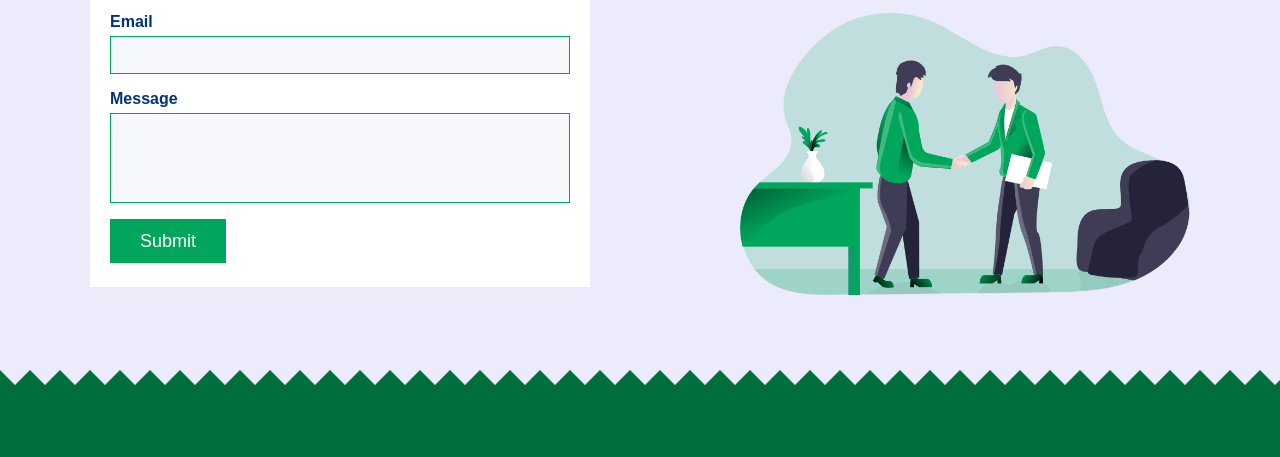
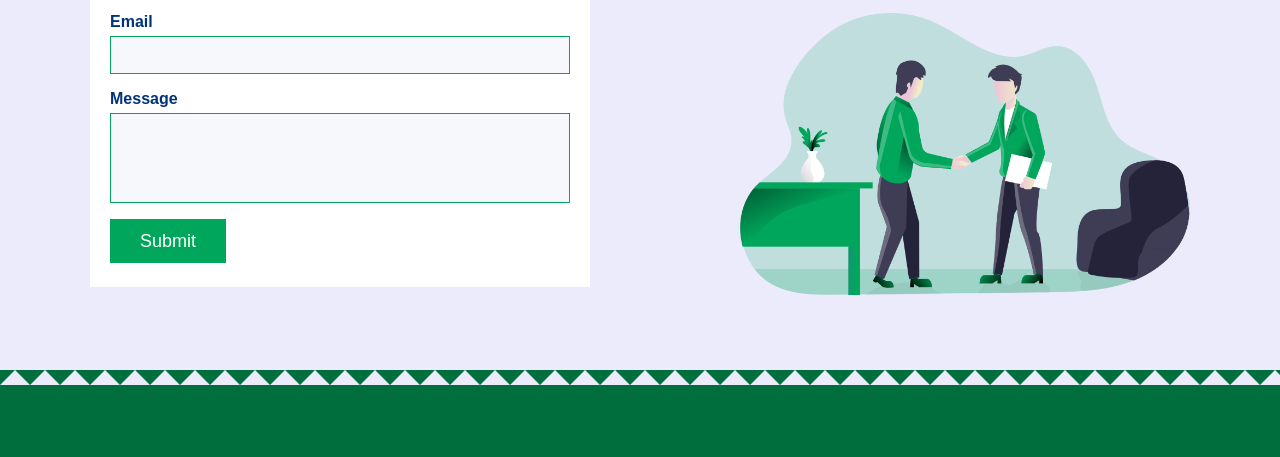
Before and after one commit to Alex-Programming/Vistha-Website-Template, a plain HTML site: page index.html in a window 1280 px wide. Shown: the part 4337-4794 px from the top of the page. Drawn offline with Linux system fonts and the light colour scheme.

Commit message:
Update index.html

```diff
--- a/index.html
+++ b/index.html
@@ -1043,7 +1043,7 @@
         <table cellspacing="0" cellpadding="0" width="100%" bgcolor="#006e3d">
             <tr>
                 <td>
-                    <table width="100%" height="15px" background="imgs/icons/lower-triangle.png">
+                    <table width="100%" height="15px" background="imgs/icons/upper-triangle.png">
                     </table>
                 </td>
             </tr>
```
